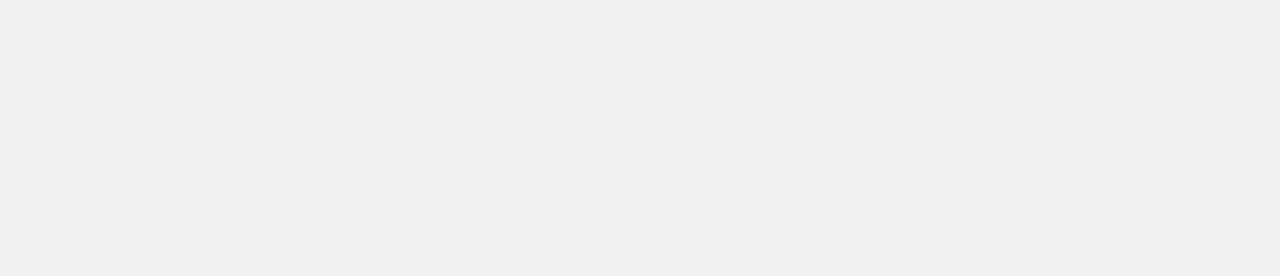
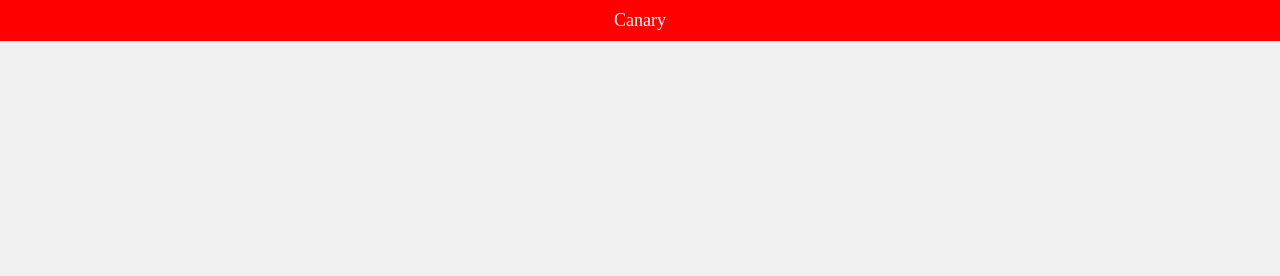
Before and after one commit to zimmertr/Personal-Website, a plain HTML site: page index.html in a window 1280 px wide. Shown: the top 276 px of the page. Drawn offline with Linux system fonts and the light colour scheme.

Commit message:
feat: Support canary banner (#4)

```diff
--- a/index.html
+++ b/index.html
@@ -5,6 +5,7 @@
   <meta name="viewport" content="width=device-width, initial-scale=1.0">
   <link rel="stylesheet" type="text/css" href="styles.css">
   <link rel="stylesheet" href="https://cdnjs.cloudflare.com/ajax/libs/font-awesome/6.5.1/css/all.min.css">
+  <script src="javascript.js" defer></script>
 </head>
 <body>
   <div class="centered-content">
--- /dev/null
+++ b/javascript.js
@@ -0,0 +1,10 @@
+document.addEventListener("DOMContentLoaded", function () {
+  const enableBanner = true;
+
+  if (enableBanner) {
+    const banner = document.createElement("div");
+    banner.className = "canary-banner";
+    banner.innerText = "Canary";
+    document.body.insertBefore(banner, document.body.firstChild);
+  }
+});
--- a/styles.css
+++ b/styles.css
@@ -4,6 +4,14 @@ body {
   background-color: #f0f0f0;
   overflow: hidden;
   font-family: serif;
+}
+
+.canary-banner {
+  background-color: #ff0000;
+  color: #fff;
+  text-align: center;
+  padding: 10px;
+  font-size: 18px;
 }
 
 .centered-content {
```
Also changed, not shown: 1 other file.
